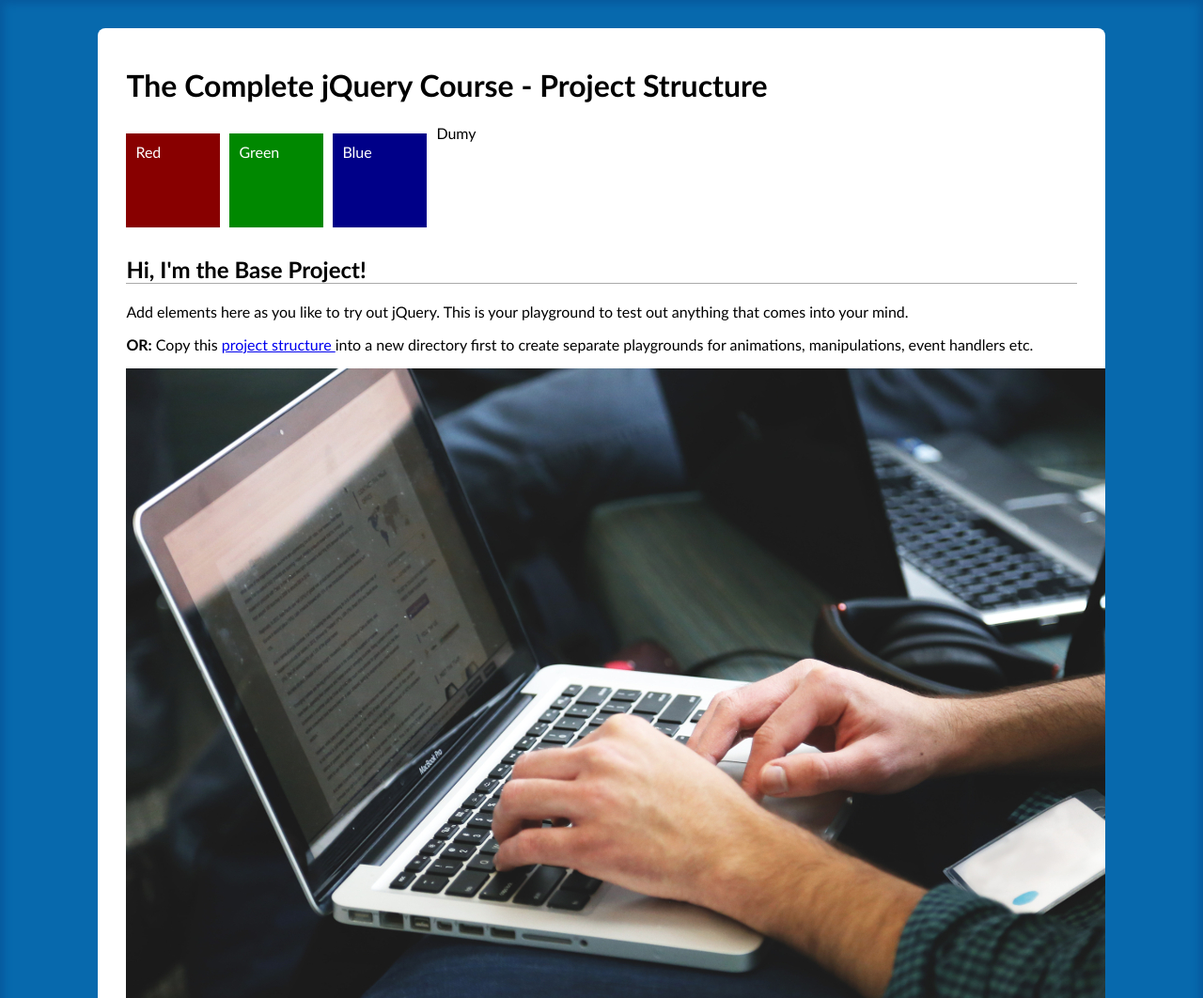
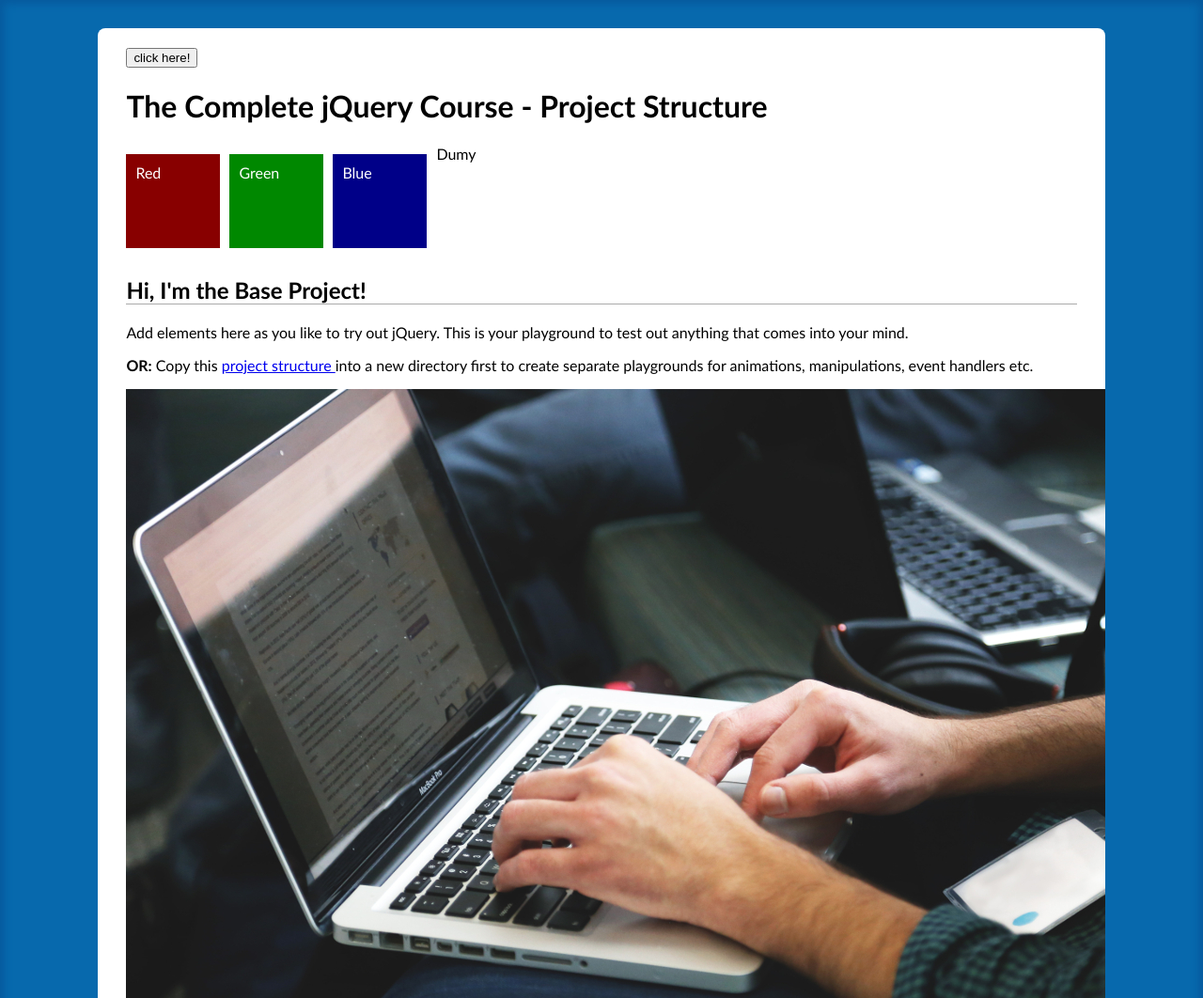
Before and after one commit to a-soliman/Jquey-Summarizing, a plain HTML site: page index.html in a window 1280 px wide. Shown: the top 1062 px of the page at 94% size. Drawn offline with nearby package versions, Linux system fonts and the light colour scheme.

Commit message:
added a button to trigger a .click event

```diff
--- a/index.html
+++ b/index.html
@@ -9,9 +9,11 @@
 </head>
 <body>
   <div id="content">
+
+    <button id="btn-click">click here!</button>
     <h1>The Complete jQuery Course - Project Structure</h1>
 
-    <div class="red-box">Red</div>
+    <div class="red-box" data-name="I'm mr Red">Red</div>
     <div class="green-box">Green</div>
     <div class="blue-box">Blue</div>
     <div class="dumy">Dumy</div>
```
